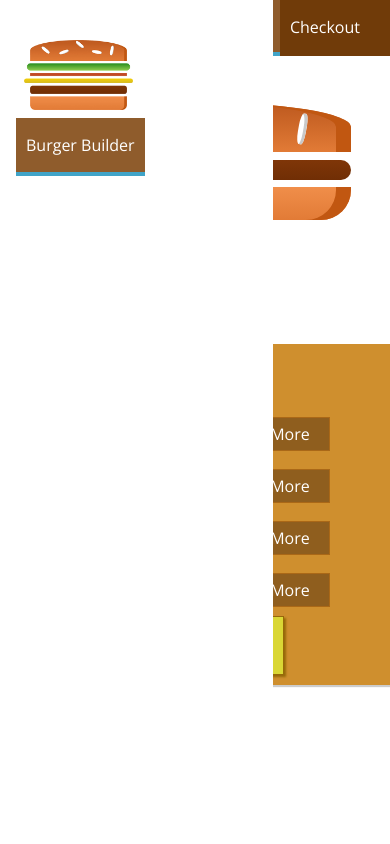
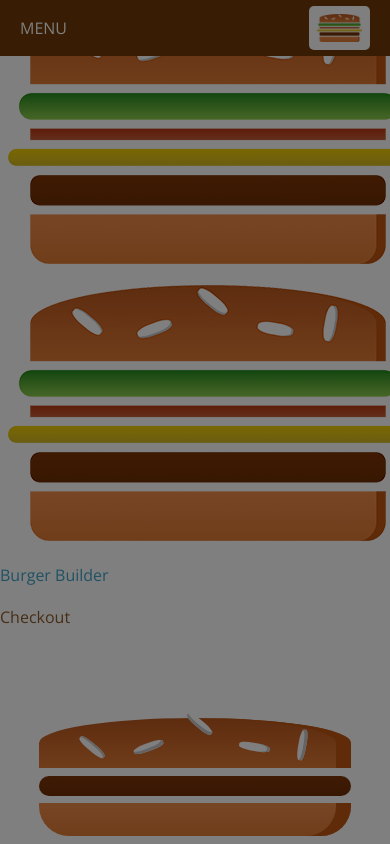
Before and after one commit to dbmarch/burger-builder, a React app: page / in a window 390 px wide. Shown: the top 844 px of the page. Built offline with nearby package versions, Linux system fonts and the light colour scheme.

Commit message:
responsive side bar

```diff
--- a/src/components/Layout/Layout.css
+++ b/src/components/Layout/Layout.css
@@ -1,3 +1,7 @@
 .Content {
     margin-top: 72px;
 }
+
+.Logo {
+    height: 10%;
+}
--- a/src/components/Layout/Layout.js
+++ b/src/components/Layout/Layout.js
@@ -1,21 +1,39 @@
-import React from 'react';
+import React, {Component} from 'react';
 import Aux from '../../hoc/Aux2';
 import Toolbar from '../Navigation/Toolbar/Toolbar';
 import SideDrawer from '../Navigation/SideDrawer/SideDrawer';
 import classes from './Layout.css';
 
+import Logo from '../Logo/Logo';
 
 
-const layout = ( props ) => (
-    <Aux>
-    <Toolbar />
-    <SideDrawer />
-    <div> Toolbar, SideDrawer, Backdrop</div>
-    <main className = {classes.Content}>
-        {props.children}
-    </main>
-    </Aux>
 
-);
+class Layout extends Component  {
 
-export default layout;
+    state = {
+        showSideDrawer: true
+    }
+
+    sideDrawerClosedHandler = () => {
+        this.setState({showSideDrawer: false});
+    }
+
+    render() {
+
+        return(
+        <Aux>
+        <Toolbar />
+        <div className = {classes.Logo}>
+                <Logo />
+            </div>
+        <SideDrawer
+            open= {this.state.showSideDrawer}
+            closed = {this.sideDrawerClosedHandler} />
+        <main className = {classes.Content}>
+            {this.props.children}
+        </main>
+        </Aux>
+        );
+    }
+}
+export default Layout;
--- a/src/components/Logo/Logo.css
+++ b/src/components/Logo/Logo.css
@@ -1,9 +1,9 @@
 .Logo {
     background-color: white;
     padding: 8px;
-    height: 100%;
     box-sizing: border-box;
     border-radius: 5px;
+    height: 100%;
 }
 
 .Logo img {
--- a/src/components/Logo/Logo.js
+++ b/src/components/Logo/Logo.js
@@ -3,7 +3,7 @@
 import classes from './Logo.css';
 
 const logo = (props) => (
-    <div className={classes.Logo} style= {{height: props.height}}>
+    <div className={classes.Logo} >
         <img src={burgerLogo} alt="myBurger" />
     </div>
 )
--- a/src/components/Navigation/NavigationItems/NavigationItem/NavigationItem.css
+++ b/src/components/Navigation/NavigationItems/NavigationItem/NavigationItem.css
@@ -1,19 +1,39 @@
+.NavigationItem {
+    margin: 10px 0;
+    box-sizing: border-box;
+    display: block;
+    width: 100%;
+}
+
+.NavigationItem a{
+    color: #8f5c2c;
+    text-decoration: none;
+    width: 100%;
+    box-sizing: border-box;
+    display: block;
+}
+
+.NavigationItem a:hover,
+.NavigationItem a:active,
+.NavigationItem a.active {
+    color: #40a4c8;
+}
+
+
+@media (min-width: 500px) {
     .NavigationItem {
         margin: 0;
-    box-sizing: border-box;
         display: flex;
         height: 100%;
+        width: auto;
         align-items: center;
     }
 
     .NavigationItem a{
         color: white;
-    text-decoration: none;
         height: 100%;
         padding: 16px 10px;
         border-bottom: 4px solid transparent;
-    box-sizing: border-box;
-    display: block;
     }
 
     .NavigationItem a:hover,
@@ -23,3 +43,5 @@
         border-bottom: 4px solid #40a4C8;
         color: white;
     }
+
+}
--- a/src/components/Navigation/NavigationItems/NavigationItems.css
+++ b/src/components/Navigation/NavigationItems/NavigationItems.css
@@ -3,6 +3,13 @@
     padding: 0;
     list-style: none;
     display: flex;
+    flex-flow:column;
     align-items: center;
     height: 100%;
 }
+
+@media (min-width: 500px) {
+    .NavigationItems {
+        flex-flow: row;
+    }
+}
--- a/src/components/Navigation/SideDrawer/SideDrawer.css
+++ b/src/components/Navigation/SideDrawer/SideDrawer.css
@@ -2,7 +2,6 @@
     position: fixed;
     width: 280px;
     max-width:70%;
-    height: 100%;
     left: 0;
     top: 0;
     z-index: 200;
@@ -29,4 +28,5 @@
 
 .Logo {
     height: 11%;
+    margin-bottom: 32px;
 }
--- a/src/components/Navigation/SideDrawer/SideDrawer.js
+++ b/src/components/Navigation/SideDrawer/SideDrawer.js
@@ -2,18 +2,29 @@
 import Logo from '../../Logo/Logo';
 import NavigationItems from '../NavigationItems/NavigationItems';
 import classes from './SideDrawer.css';
+import Backdrop from '../../UI/Backdrop/Backdrop';
+import Aux from '../../../hoc/Aux2'
 
 const sideDrawer = (props) => {
+    let attachedClasses = [ classes.SideDrawer, classes.Close];
+    if (props.open) {
+        attachedClasses = [ classes.SideDrawer, classes.Open];
+    }
 
     return (
-        <div className = {classes.SideDrawer}>
-            <div className = {classes.Logo}>
-                <Logo />
+        <Aux>
+        <Backdrop show={props.open} clicked={props.closed}/>
+        <div className = {attachedClasses.join[' ']}>
+            <div className = {classes.Logo2}>
+                    <Logo />
             </div>
+
             <nav>
                 <NavigationItems />
             </nav>
+
         </div>
+        </Aux>
     );
 }
 
--- a/src/components/Navigation/Toolbar/Toolbar.css
+++ b/src/components/Navigation/Toolbar/Toolbar.css
@@ -21,3 +21,9 @@
 .Logo {
     height: 80%;
 }
+
+@media (max-width: 499px) {
+    .DesktopOnly {
+        display: none;
+    }
+}
--- a/src/components/Navigation/Toolbar/Toolbar.js
+++ b/src/components/Navigation/Toolbar/Toolbar.js
@@ -9,7 +9,7 @@
         <div className = {classes.Logo}>
             <Logo />
         </div>
-        <nav>
+        <nav className = {classes.DesktopOnly}>
             <NavigationItems />
         </nav>
     </header>
```
Lines whose indentation alone changed are shown as unchanged.
